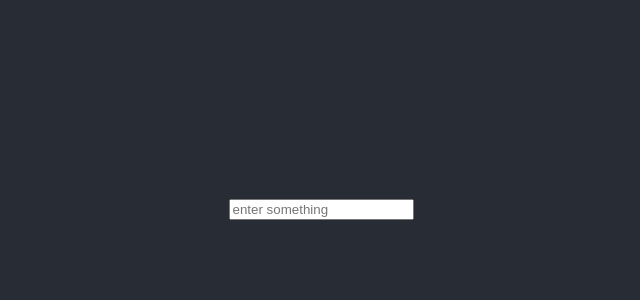
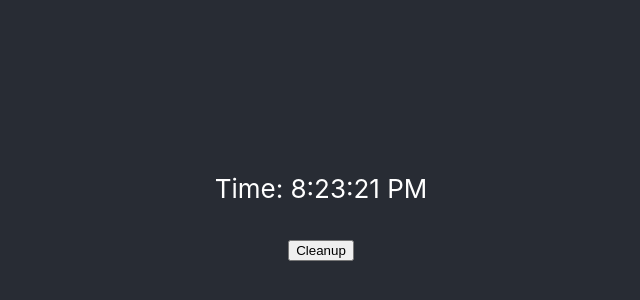
Before and after one commit to emonShimoul/react-playground, a React (Create React App) app in the folder think-in-a-react-way/myreact/: page / in a window 1280 px wide. Shown: the part 196-496 px from the top of the page, without its empty margins (319-959 px from the left). Built offline with nearby package versions, Linux system fonts and the light colour scheme.

Commit message:
useref hook

```diff
--- a/think-in-a-react-way/myreact/src/App.js
+++ b/think-in-a-react-way/myreact/src/App.js
@@ -1,5 +1,6 @@
 import './App.css';
 import Form from './components/Form';
+import Time from './components/Time';
 
 function App() {
 
@@ -8,7 +9,8 @@
     <div className="App">
       <header className="App-header">
         <div>
-          <Form />
+          {/* <Form /> */}
+          <Time />
         </div>
       </header>
     </div>
--- a/think-in-a-react-way/myreact/src/components/Form.js
+++ b/think-in-a-react-way/myreact/src/components/Form.js
@@ -1,10 +1,17 @@
-import React from 'react';
+import React, { useEffect, useRef } from 'react';
+import Input from './Input';
 
 const Form = () => {
+    const inputRef = useRef(null);
+
+    useEffect(()=>{
+        inputRef.current.focus();
+    }, []);
+
     return (
         <div>
             <p>
-                <input type="text" placeholder='enter something' />
+                <Input ref={inputRef} type="text" placeholder='enter something' />
             </p>
         </div>
     );
--- /dev/null
+++ b/think-in-a-react-way/myreact/src/components/Input.js
@@ -0,0 +1,11 @@
+import React from 'react';
+
+const Input = ({type, placeholder}, ref) => {
+    return (
+            <input ref={ref} type={type} placeholder={placeholder} />
+    );
+};
+
+const forwardedInput = React.forwardRef(Input);
+
+export default forwardedInput;
--- /dev/null
+++ b/think-in-a-react-way/myreact/src/components/Time.js
@@ -0,0 +1,28 @@
+import React, { useEffect, useRef, useState } from 'react';
+
+const Time = () => {
+    const [date, setDate] = useState(new Date());
+    const buttonRef = useRef();
+
+    const tick = () => {
+        setDate(new Date());
+    };
+
+    useEffect(() => {
+        buttonRef.current = setInterval(tick, 1000);
+
+        // do the cleanup - stop the timer
+        return () => {
+            clearInterval(buttonRef.current);
+        };
+    }, []);
+
+    return (
+        <div>
+            <p>Time: {date.toLocaleTimeString()}</p>
+            <button type='button' onClick={() => clearInterval(buttonRef.current)}>Cleanup</button>
+        </div>
+    )
+}
+
+export default Time;
```
